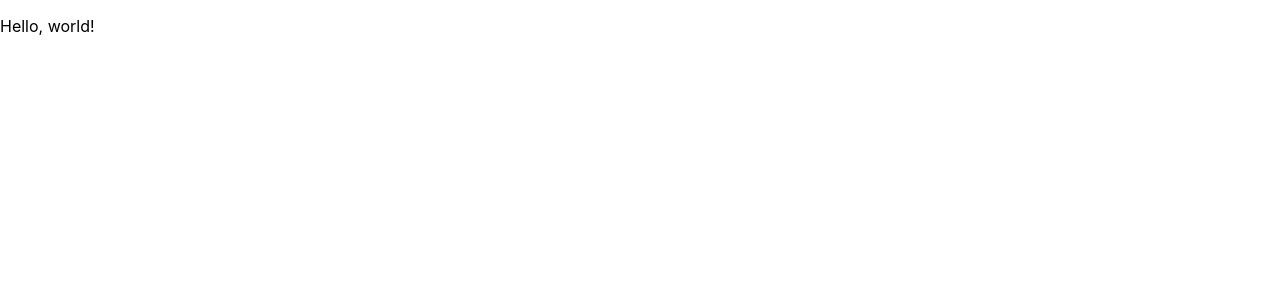
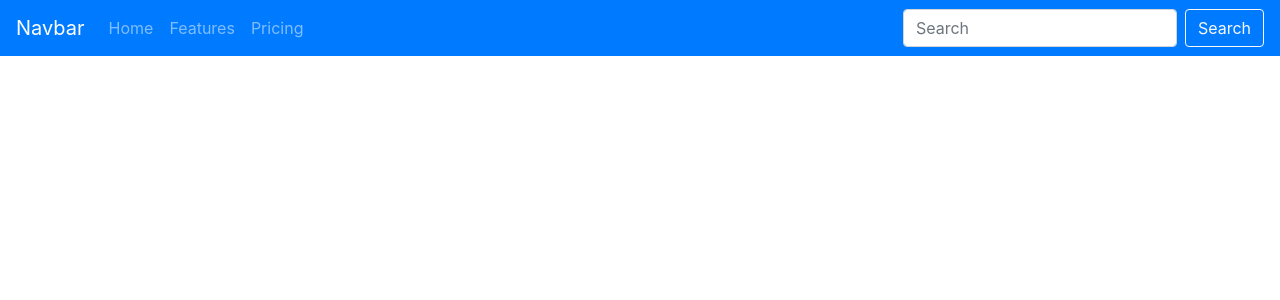
Before and after one commit to code-seer/webapp, a React (Create React App) app in the folder app/: page / in a window 1280 px wide. Shown: the top 300 px of the page. Built offline with nearby package versions, Linux system fonts and the light colour scheme.

Commit message:
Create NavBar and set tsconfig values

```diff
--- a/app/src/App.tsx
+++ b/app/src/App.tsx
@@ -1,12 +1,29 @@
 
-import React, {Component} from 'react';
+import * as React from 'react';
 import './App.css';
+import 'bootstrap/dist/css/bootstrap.min.css';
+import NavBarInstance from "./components/NavbarInstance";
 
-class App extends Component {
-  render() {
+class App extends React.Component<any, any> {
+    constructor(props: {} | Readonly<{}>) {
+        super(props);
+        this.handleSelect = this.handleSelect.bind(this);
+        this.state = {
+            activeKey: null
+        };
+    }
+    handleSelect(eventKey: any) {
+        this.setState({
+            activeKey: eventKey
+        });
+    }
+
+    render() {
+      const { activeKey } = this.state;
+
     return (
-        <div>
-          <p>Hello, world!</p>
+        <div className="nav-wrapper">
+            <NavBarInstance activeKey={activeKey} onSelect={this.handleSelect} />
         </div>
     );
   }
--- /dev/null
+++ b/app/src/components/NavbarInstance.tsx
@@ -0,0 +1,34 @@
+import * as React from "react";
+import * as Container from 'react-bootstrap/Container';
+import Navbar from 'react-bootstrap/Navbar';
+import Nav from 'react-bootstrap/Nav';
+// import NavDropdown from 'react-bootstrap/NavDropdown';
+import Button from 'react-bootstrap/Button';
+import Form from 'react-bootstrap/Form';
+import FormControl from 'react-bootstrap/FormControl';
+
+interface NavBarInstanceProps {
+    onSelect: any,
+    activeKey: any
+}
+
+class NavBarInstance extends React.Component<NavBarInstanceProps> {
+    render() {
+        return (
+            <Navbar bg="primary" variant="dark">
+                <Navbar.Brand href="#home">Navbar</Navbar.Brand>
+                <Nav className="mr-auto">
+                    <Nav.Link href="#home">Home</Nav.Link>
+                    <Nav.Link href="#features">Features</Nav.Link>
+                    <Nav.Link href="#pricing">Pricing</Nav.Link>
+                </Nav>
+                <Form inline>
+                    <FormControl type="text" placeholder="Search" className="mr-sm-2" />
+                    <Button variant="outline-light">Search</Button>
+                </Form>
+            </Navbar>
+        );
+    }
+}
+
+export default NavBarInstance;
```
Also changed, not shown: app/tsconfig.json (+11 -2 lines).
